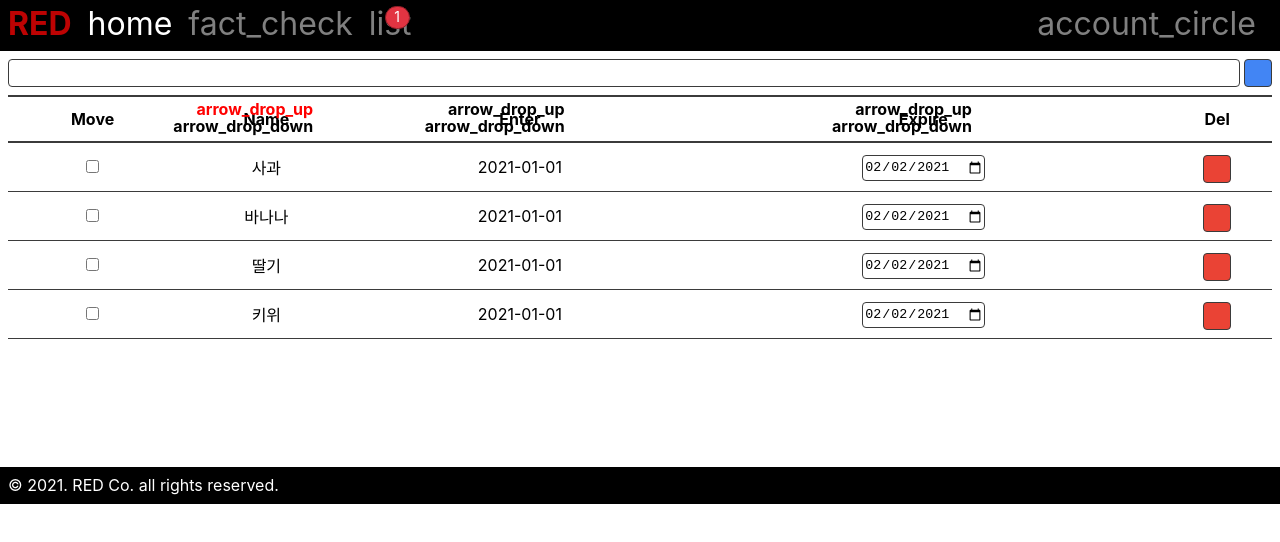
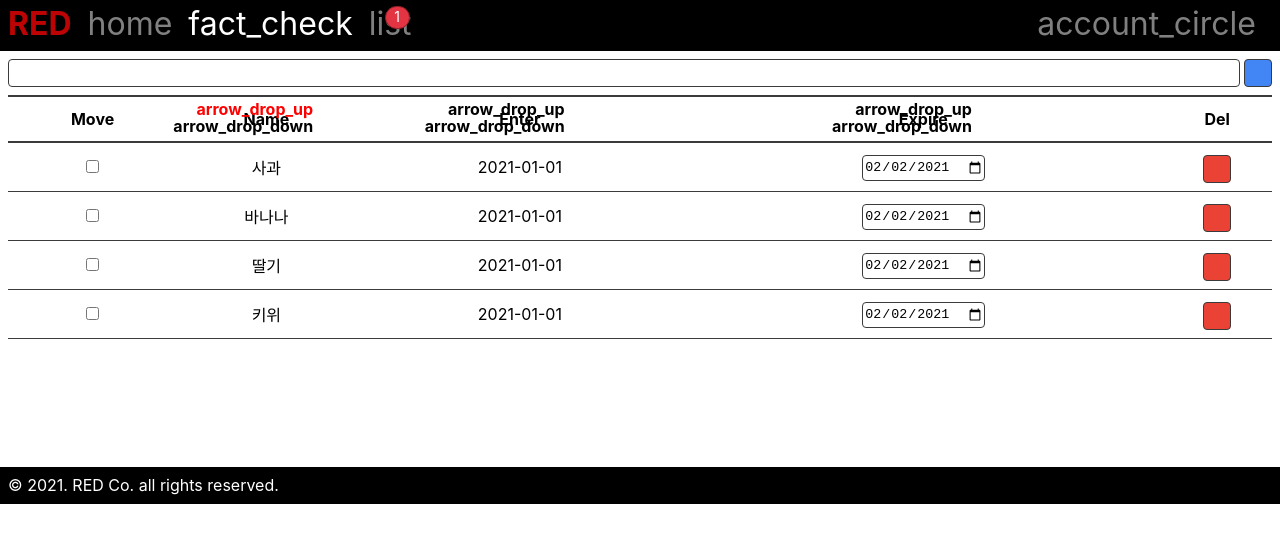
Before and after one commit to dahee-heo/red-react-dahee, a React (Create React App) app: page /groceries in a window 1280 px wide. Shown: the top 542 px of the page. Built offline with nearby package versions, Linux system fonts and the light colour scheme; the HTML template or start-up script is replaced by a standard one.

Commit message:
[#2] NavLink 연결

```diff
--- a/src/App.js
+++ b/src/App.js
@@ -8,21 +8,19 @@ import Items from './components/contents/Items.js';
 
 function App() {
   return (
-    <>
+    <BrowserRouter>
       <Header></Header>
       <div className="contents">
-        <BrowserRouter>
           <Switch>
             <Route exact={true} path="/home" component={Home} />
             <Route exact={true} path="/groceries" component={props => <Groceries {...props} testProps={true} />} />
             <Route exact={true} path="/items" component={props => <Items {...props} testProps={true} />} />
             <Redirect to={{pathname: "/home"}} />
           </Switch>
-        </BrowserRouter>
 
       </div>
       <Footer></Footer>
-    </>
+    </BrowserRouter>
   );
 }
 
--- a/src/components/Header.js
+++ b/src/components/Header.js
@@ -1,3 +1,5 @@
+import { NavLink } from 'react-router-dom';
+
 function Header() {
   return (
     <header>
@@ -5,13 +7,16 @@ function Header() {
         RED
       </div>
       <div>
-        <a href="./index.html" className="active" id="menu-a-home"><span className="material-icons-outlined">home</span></a>
+        {/* <a href="./index.html" className="active" id="menu-a-home"><span className="material-icons-outlined">home</span></a> */}
+        <NavLink to="home" activeClassName='active' id="menu-a-home"><span className="material-icons-outlined">home</span></NavLink>
       </div>
       <div>
-        <a href="./groceries.html" id="menu-a-groceries"><span className="material-icons-outlined">fact_check</span></a>
+        {/* <a href="./groceries.html" id="menu-a-groceries"><span className="material-icons-outlined">fact_check</span></a> */}
+        <NavLink to="groceries" activeClassName='active' id="menu-a-groceries"><span className="material-icons-outlined">fact_check</span></NavLink>
       </div>
       <div className="menu-items">
-        <a href="./items.html" id="menu-a-items"><span className="material-icons">list</span></a>
+        {/* <a href="./items.html" id="menu-a-items"><span className="material-icons">list</span></a> */}
+        <NavLink to="items" activeClassName='active' id="menu-a-items"><span className="material-icons">list</span></NavLink>
         <div><span id="menu-items-counter">1</span></div>
       </div>
       <div className="empty"></div>
```
